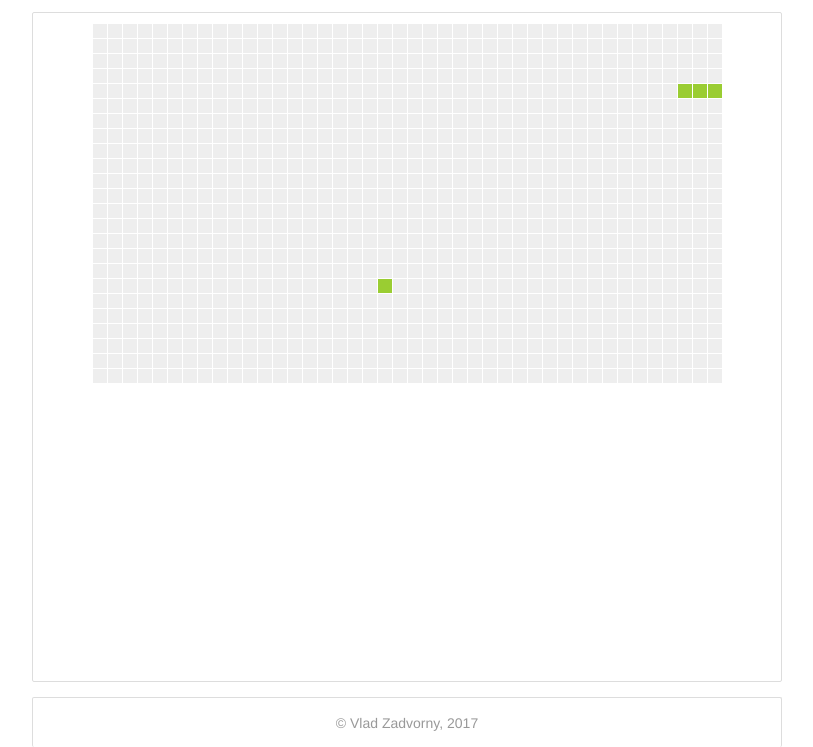
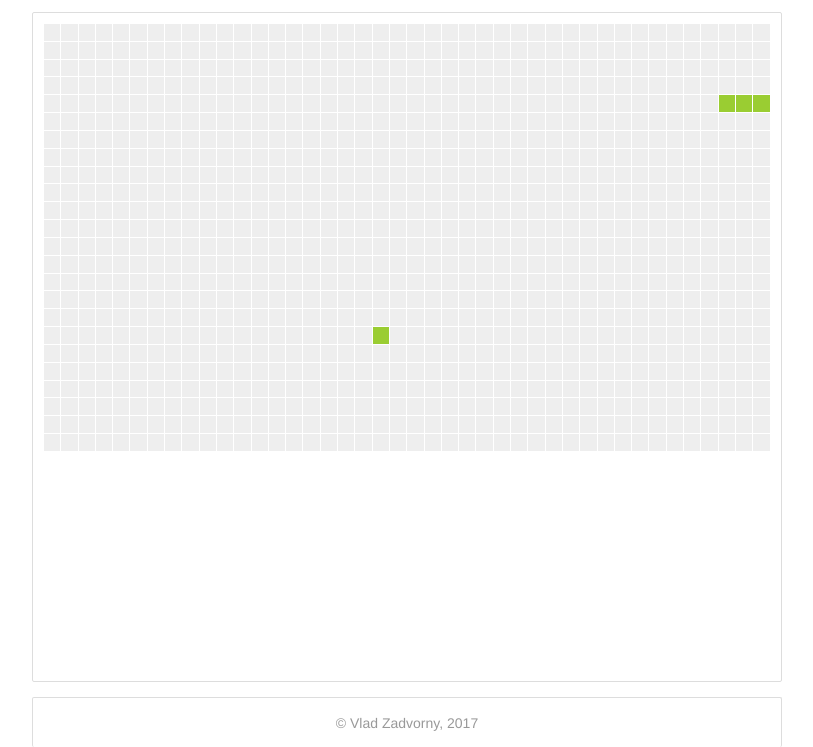
Before and after one commit to vladzadvorny/snake, a plain HTML site: page index.html in a window 1280 px wide. Shown: the part 53-800 px from the top of the page, without its empty margins (233-1046 px from the left). Drawn offline with Linux system fonts and the light colour scheme.

Commit message:
Adaptive display

```diff
--- a/scripts/script.js
+++ b/scripts/script.js
@@ -8,7 +8,7 @@ window.onload = function () {
         for (var i = 0; i < size.y; i++) {
             var row = table.insertRow(i);
             for (var j = 0; j < size.x; j++) {
-                row.insertCell(j);
+                row.insertCell(j).appendChild(document.createElement('div'));
             }
         }
         document.querySelector('.display').appendChild(table);
@@ -25,7 +25,7 @@ window.onload = function () {
 
     Pixel.prototype.show = function () {
         document.querySelector('.display table tr:nth-child(' + (this.y + 1) + ')'
-            + ' td:nth-child(' + (this.x + 1) + ')').classList.add('red');
+            + ' td:nth-child(' + (this.x + 1) + ')').classList.add('show');
     };
 
     Pixel.prototype.equal = function (otherPixel) {
@@ -33,7 +33,7 @@ window.onload = function () {
     };
 
     var clear = function () {
-        var get = document.querySelectorAll('.display table td.red');
+        var get = document.querySelectorAll('.display table td.show');
         for (var i = 0; i < get.length; i++) get[i].className = '';
     };
 
@@ -116,13 +116,13 @@ window.onload = function () {
     };
 
     Snake.prototype.setDirection = function (newDirection) {
-        if (this.direction === "up" && newDirection === "down")
+        if (this.direction === 'up' && newDirection === 'down')
             return;
-        else if (this.direction === "right" && newDirection === "left")
+        else if (this.direction === 'right' && newDirection === 'left')
             return;
-        else if (this.direction === "down" && newDirection === "up")
+        else if (this.direction === 'down' && newDirection === 'up')
             return;
-        else if (this.direction === "left" && newDirection === "right")
+        else if (this.direction === 'left' && newDirection === 'right')
             return;
 
         this.nextDirection = newDirection;
--- a/styles/style.scss
+++ b/styles/style.scss
@@ -67,16 +67,30 @@ body {
   table {
     border-collapse: collapse;
     margin: auto;
-  }
+    width: 100%;
 
-  table td {
-    border: 1px solid #fff;
-    width: 15px;
-    height: 15px;
-    background-color: #eee;
-  }
+    td {
+      border: 1px solid #fff;
+      position: relative;
+      background-color: #eee;
+    }
 
-  table td.red {
-    background-color: yellowgreen;
+    td > div {
+      position: absolute;
+      top: 0;
+      left: 0;
+      bottom: 0;
+      right: 0;
+    }
+
+    td:before {
+      content: "";
+      display: block;
+      padding-top: 100%;
+    }
+
+    td.show {
+      background-color: yellowgreen;
+    }
   }
 }
```
Also changed, not shown: styles/style.css, 1 other file.
